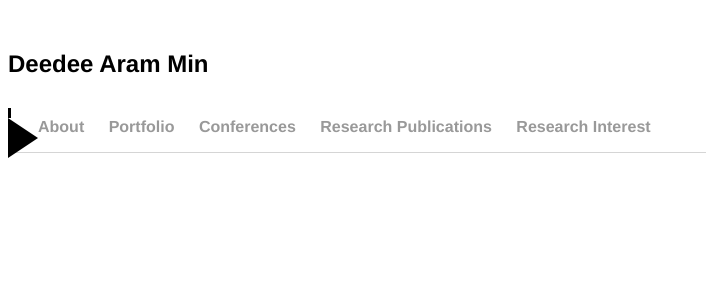
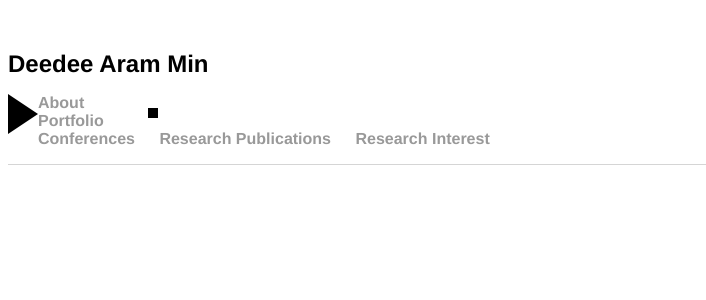
Before and after one commit to mindeed/mindeed.github.io, a Jekyll site: the page built from index.html, in a window 1280 px wide. Shown: the top 300 px of the page, without its empty margins (0-706 px from the left). Built offline with Jekyll 4.4.1, drawn with Linux system fonts in a browser that asks for light colours.

Commit message:
Update main.css

```diff
--- a/css/main.css
+++ b/css/main.css
@@ -5,12 +5,12 @@
 }
 
 .arrow {
-  width: 3px;
+  width: 150px;
 }
 
 .line {
   margin-top: 14px;
-  width: 3px;
+  width: 10px;
   background: #000000;
   height: 10px;
   float: right;
```
